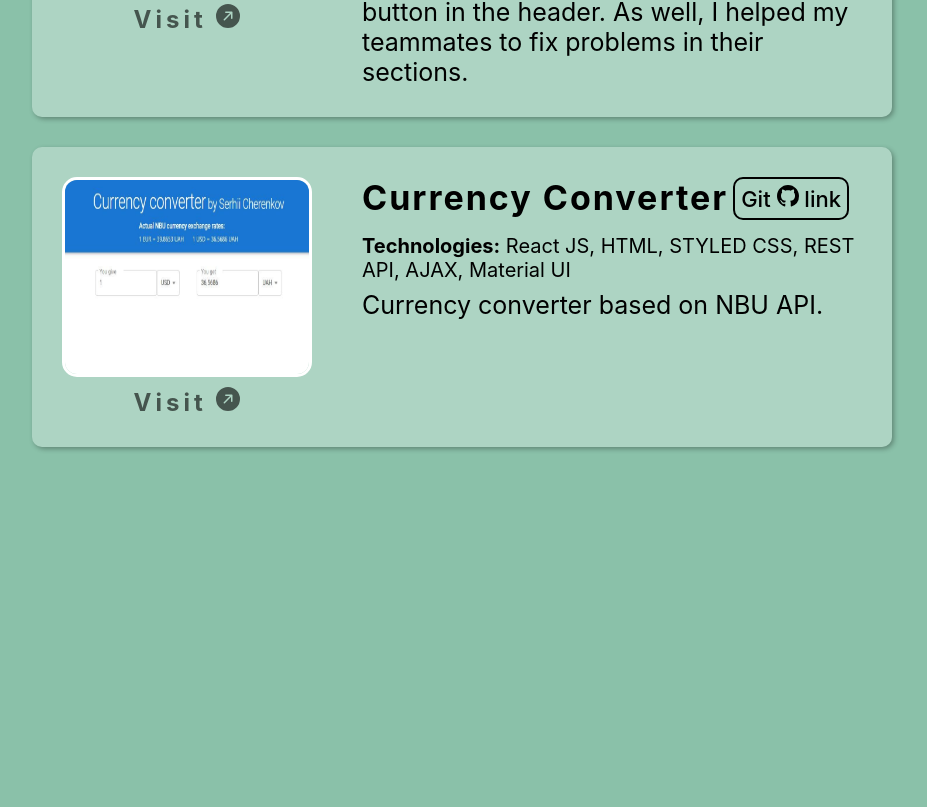
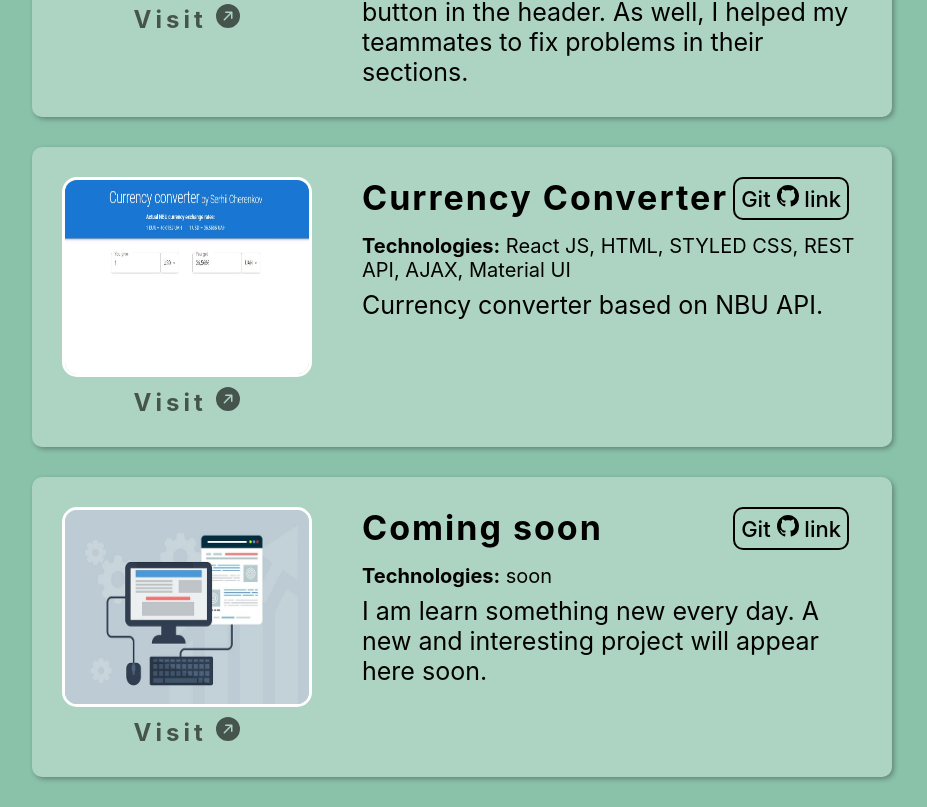
Before and after one commit to Brute1996/my-portfolio-page, a React (Create React App) app: page /my-portfolio-page/portfolio in a window 1280 px wide. Shown: the part 926-1733 px from the top of the page, without its empty margins (346-1273 px from the left). Before the commit the page ends 1403 px from the top, so only its background shows below. Built offline with nearby package versions, Linux system fonts and the light colour scheme.

Commit message:
add coming soon card

```diff
--- a/src/components/Contacts/Contacts.styled.js
+++ b/src/components/Contacts/Contacts.styled.js
@@ -9,6 +9,7 @@ export const ContactsStyled = styled.div`
     letter-spacing: 4px;
     color: rgba(0, 0, 0, 0.7);
     margin-bottom: 14px;
+
     @media (min-width: 768px) {
       font-size: 40px;
     }
--- a/src/pages/Portfolio.jsx
+++ b/src/pages/Portfolio.jsx
@@ -3,7 +3,8 @@ import { PortfolioList } from "./pages-styles/Portfolio.styled";
 import WebStudioImg from '../img/web-studio-project.JPG'
 import IceCreamImg from '../img/Ice-cream-project.JPG'
 import FilmotekaImg from '../img/filmoteka-project.JPG'
-import CurrencyConver from '../img/currency-converter-project.JPG'
+import CurrencyConverImg from '../img/currency-converter-project.JPG'
+import ComingSoonImg from '../img/coming-soon.jpg'
 
 
 const Portfolio = () => {
@@ -44,10 +45,18 @@ const Portfolio = () => {
                 <PortfolioItem
                     projectLink='https://brute1996.github.io/currency-converter/'
                     projectGitLink='https://github.com/Brute1996/currency-converter'
-                    projectImage={CurrencyConver}
+                    projectImage={CurrencyConverImg}
                     projectTitle='Currency Converter'
                     projectTechnologies='React JS, HTML, STYLED CSS, REST API, AJAX, Material UI'
                     projectDescr='Currency converter based on NBU API.' />
+
+                <PortfolioItem
+                    projectLink=''
+                    projectGitLink=''
+                    projectImage={ComingSoonImg}
+                    projectTitle='Coming soon'
+                    projectTechnologies='soon'
+                    projectDescr='I am learn something new every day. A new and interesting project will appear here soon.' />
 
             </PortfolioList>
         </>
--- a/src/pages/pages-styles/Portfolio.styled.js
+++ b/src/pages/pages-styles/Portfolio.styled.js
@@ -96,7 +96,7 @@ export const PortfolioCardStyle = styled.li`
 
     margin-top: 30px;
 
-    border: 2px solid rgba(0, 0, 0, 1);
+    border: 2px solid #000;
     border-radius: 10px;
     padding: 6px;
 
@@ -108,12 +108,10 @@ export const PortfolioCardStyle = styled.li`
       color: #fff;
       background-color: #1a1a1a;
       box-shadow: rgba(0, 0, 0, 0.25) 0 8px 15px;
-      transform: translateY(-2px);
     }
 
     &:active {
       box-shadow: none;
-      transform: translateY(0);
     }
 
     @media (min-width: 1200px) {
```
Also changed, not shown: src/img/coming-soon.jpg (added), src/img/currency-converter-project.JPG.
